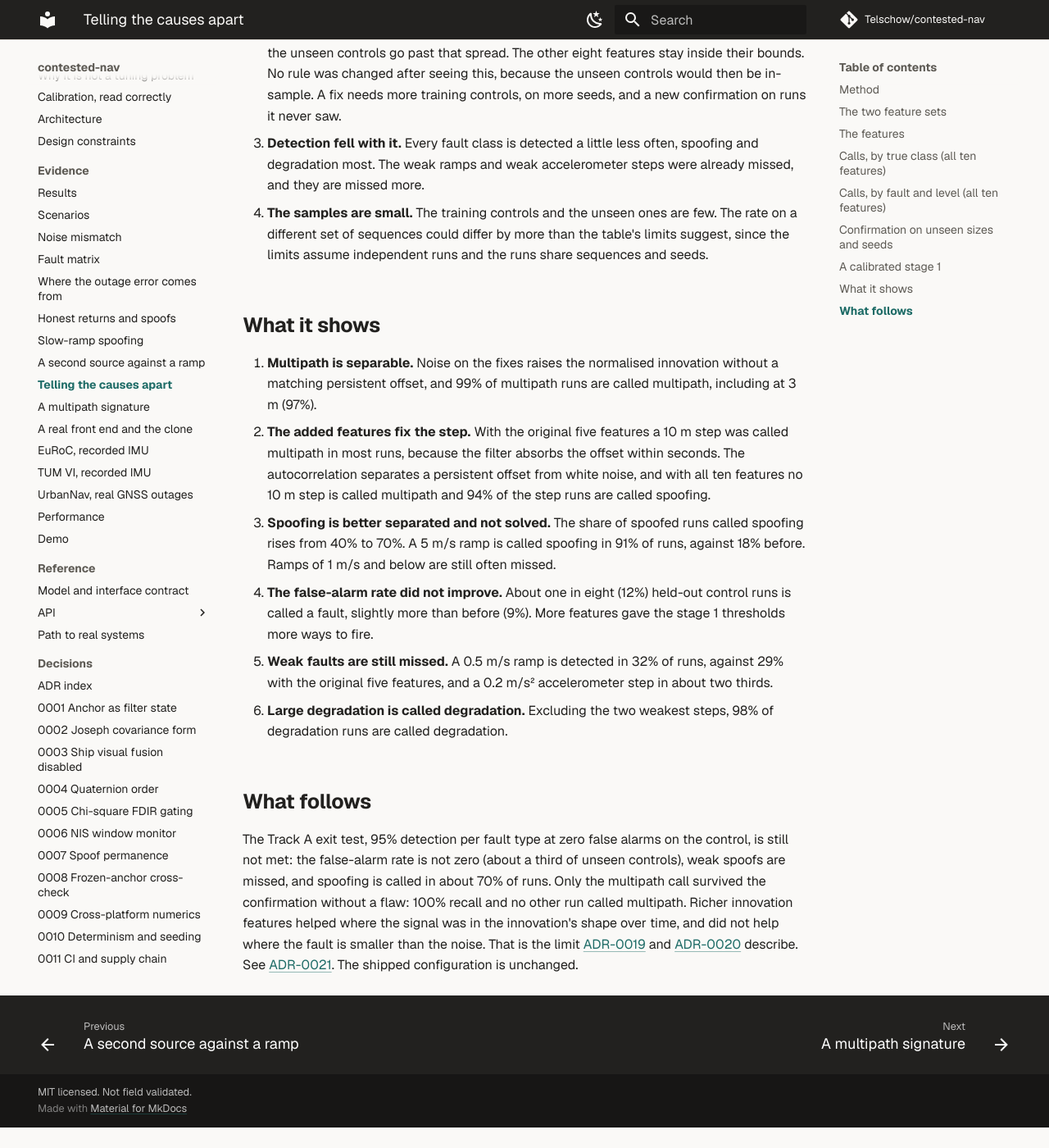
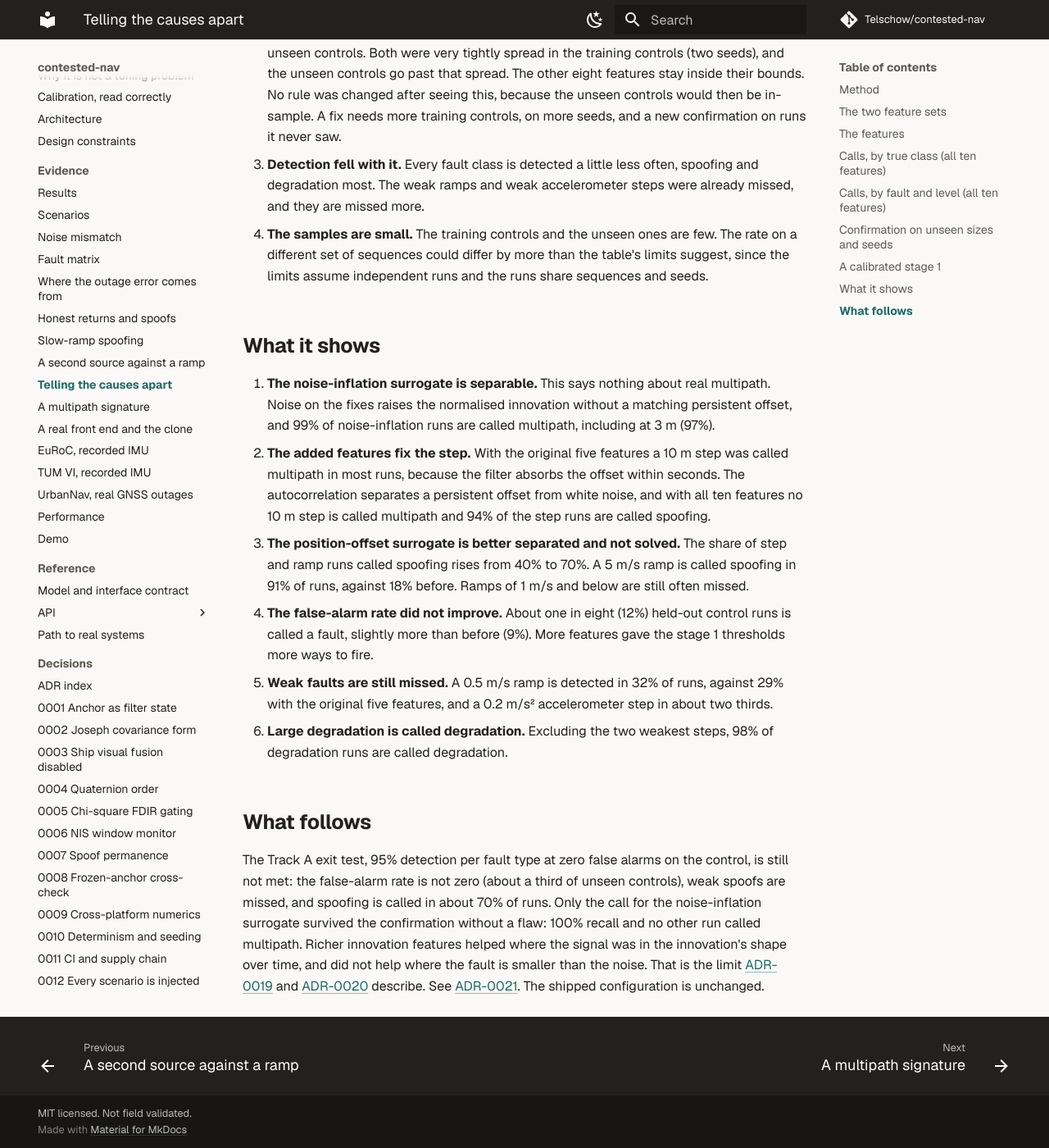
Before and after one commit to Telschow/contested-nav, an MkDocs documentation site: the page built from docs/fault_classification.md, in a window 1280 px wide and 1400 px high, scrolled down 7459 px. Shown: the whole window at 82% size. Built offline with MkDocs 1.6.1 and Material for MkDocs 9.7.7, drawn with Linux system fonts in a browser that asks for light colours; comment, search, counter and statistics services are not loaded; before the commit the page ends 8834 px from its top, so only the background shows below that; some of the changed text lies outside the part shown.

Commit message:
docs: scope fault classes to their surrogates, cite datasets, fix wording
Name the fault classes as injected surrogates (noise inflation, position
step or ramp). Say UrbanNav uses real receiver fixes. Add citations for
EuRoC, TUM VI and UrbanNav. Take the CONSTRAINTS ratchet interpreter from
the coverage_python marker. Fix the dp_theta docstring typo.

Co-Authored-By: Claude Sonnet 5.5 <noreply@anthropic.com>

```diff
--- a/docs/fault_classification.md
+++ b/docs/fault_classification.md
@@ -1,15 +1,15 @@
-# Telling multipath, spoofing and degradation apart
+# Telling noise inflation, position offsets and sensor bias apart
 
 Track A asks for more than "this channel is faulty". This page measures whether the GNSS innovations alone can say
-which of three causes is behind a fault, on real recorded IMU data with simulated GNSS. It is a feasibility study. It
+which of three injected signatures is behind a fault, on real recorded IMU data with simulated GNSS. It is a feasibility study. It
 does not ship a detector.
 
 ## Method
 
 A fault is injected 35 s into each recording (EuRoC, TUM VI), in the calibrated bias-walk setting, two seeds:
 
-- **Multipath**: extra white noise of 3, 10 or 30 m per axis on every fix for 20 s. No mean shift.
-- **Spoofing**: a ramp of 0.5, 1, 2 or 5 m/s, or a step offset of 10 or 50 m, on the GNSS positions.
+- **Noise inflation (multipath surrogate)**: extra white noise of 3, 10 or 30 m per axis on every fix for 20 s. No mean shift.
+- **Position step or ramp (spoof surrogate)**: a ramp of 0.5, 1, 2 or 5 m/s, or a step offset of 10 or 50 m, on the GNSS positions.
 - **Degradation**: a constant added to the accelerometer (0.2 or 1 m/s²) or the gyroscope (0.01 or 0.05 rad/s),
   spread over three axes. The GNSS is healthy; the IMU is wrong.
 - **Control**: nothing.
@@ -209,12 +209,12 @@ were scored. The first rule stays in the table as the control row. Stage 2 is un
 
 ## What it shows
 
-1. **Multipath is separable.** Noise on the fixes raises the normalised innovation without a matching persistent
-   offset, and 99% of multipath runs are called multipath, including at 3 m (97%).
+1. **The noise-inflation surrogate is separable.** This says nothing about real multipath. Noise on the fixes raises the normalised innovation without a matching persistent
+   offset, and 99% of noise-inflation runs are called multipath, including at 3 m (97%).
 2. **The added features fix the step.** With the original five features a 10 m step was called multipath in most
    runs, because the filter absorbs the offset within seconds. The autocorrelation separates a persistent offset
    from white noise, and with all ten features no 10 m step is called multipath and 94% of the step runs are called spoofing.
-3. **Spoofing is better separated and not solved.** The share of spoofed runs called spoofing rises from 40% to
+3. **The position-offset surrogate is better separated and not solved.** The share of step and ramp runs called spoofing rises from 40% to
    70%. A 5 m/s ramp is called spoofing in 91% of runs, against 18% before. Ramps of 1 m/s and below are still often
    missed.
 4. **The false-alarm rate did not improve.** About one in eight (12%) held-out control runs is called a fault, slightly
@@ -228,7 +228,7 @@ were scored. The first rule stays in the table as the control row. Stage 2 is un
 
 The Track A exit test, 95% detection per fault type at zero false alarms on the control, is still not met: the
 false-alarm rate is not zero (about a third of unseen controls), weak spoofs are missed, and spoofing is called in
-about 70% of runs. Only the multipath call survived the confirmation without a flaw: 100% recall and no
+about 70% of runs. Only the call for the noise-inflation surrogate survived the confirmation without a flaw: 100% recall and no
 other run called multipath. Richer innovation
 features helped where the signal was in the innovation's shape over time, and did not help where the fault is
 smaller than the noise. That is the limit [ADR-0019](adr/0019-slow-ramp-spoofing.md) and
```
Also changed, not shown: CONSTRAINTS.md (+1 -1 lines), README.md (+14 -4 lines), docs/euroc.md (+3 -0 lines), docs/index.md (+1 -1 lines), docs/status.md (+3 -3 lines), docs/tumvi.md (+3 -0 lines), 1 other file.
